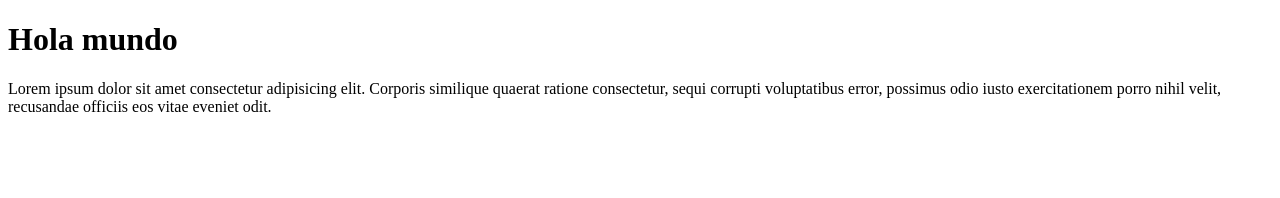
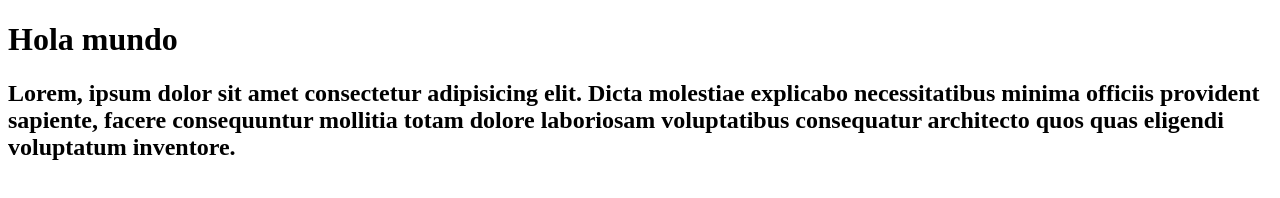
Before and after one commit to rodrigo-hub/practica-final-git, a plain HTML site: page index.html in a window 1280 px wide. Drawn offline with Linux system fonts and the light colour scheme.

Commit message:
se cambio el parrafo por un h2

```diff
--- a/index.html
+++ b/index.html
@@ -9,9 +9,9 @@
 
 <body>
     <h1>Hola mundo</h1>
-    <p>Lorem ipsum dolor sit amet consectetur adipisicing elit. Corporis similique quaerat ratione consectetur, sequi
-        corrupti voluptatibus error, possimus odio iusto exercitationem porro nihil velit, recusandae officiis eos vitae
-        eveniet odit.</p>
+    <h2>Lorem, ipsum dolor sit amet consectetur adipisicing elit. Dicta molestiae explicabo necessitatibus minima
+        officiis provident sapiente, facere consequuntur mollitia totam dolore laboriosam voluptatibus consequatur
+        architecto quos quas eligendi voluptatum inventore.</h2>
 </body>
 
 </html>
```
